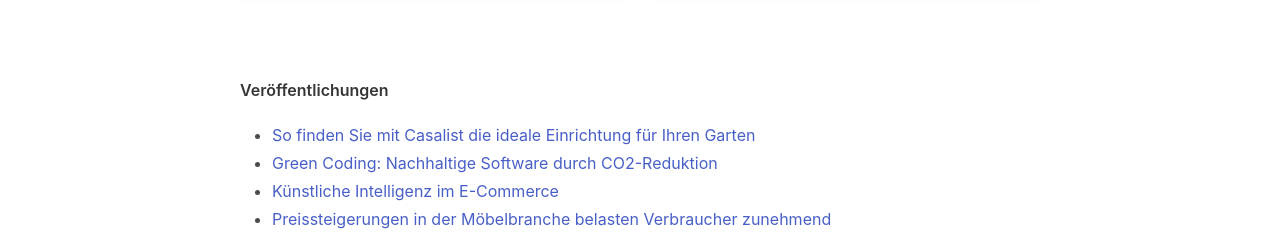
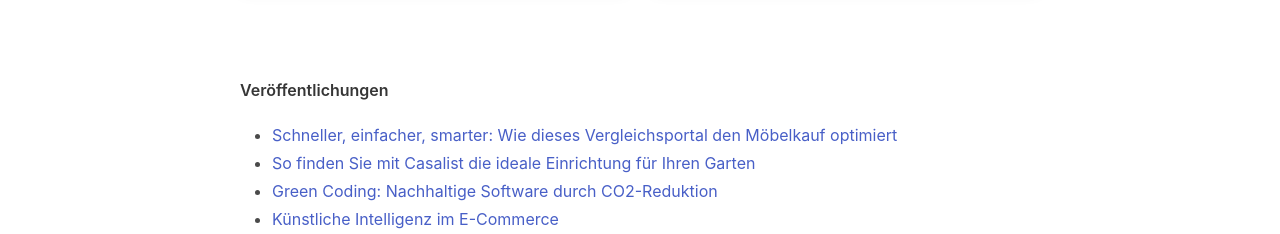
Before and after one commit to casalist/ernstmunsch.de, a website: page index.html in a window 1280 px wide. Shown: the part 559-793 px from the top of the page. Drawn offline with Linux system fonts and the light colour scheme.

Commit message:
Add publication

```diff
--- a/index.html
+++ b/index.html
@@ -126,6 +126,7 @@
 
             <div class="content">
                 <ul>
+                    <li><a href="https://www.presseportal.de/pm/164270/5557935" target="_blank" rel="nofollow" title="Schneller, einfacher, smarter: Wie dieses Vergleichsportal den Möbelkauf optimiert">Schneller, einfacher, smarter: Wie dieses Vergleichsportal den Möbelkauf optimiert</a></li>
                     <li><a href="https://www.presseportal.de/pm/164270/5472528" target="_blank" rel="nofollow" title="So finden Sie mit Casalist die ideale Einrichtung für Ihren Garten">So finden Sie mit Casalist die ideale Einrichtung für Ihren Garten</a></li>
                     <li><a href="https://www.presseportal.de/pm/164270/5400500" target="_blank" rel="nofollow" title="Green Coding: Nachhaltige Software durch CO2-Reduktion">Green Coding: Nachhaltige Software durch CO2-Reduktion</a></li>
                     <li><a href="https://www.presseportal.de/pm/164270/5332810" target="_blank" rel="nofollow" title="Künstliche Intelligenz im E-Commerce">Künstliche Intelligenz im E-Commerce</a></li>
```
Also changed, not shown: img/mail.png (added).
